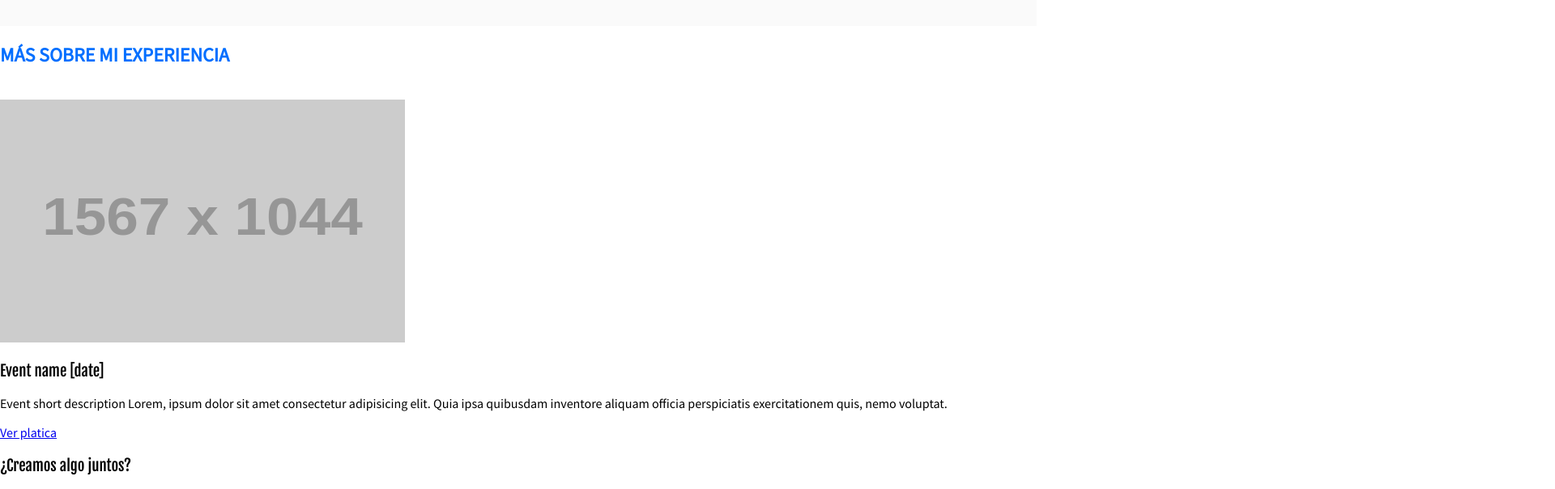
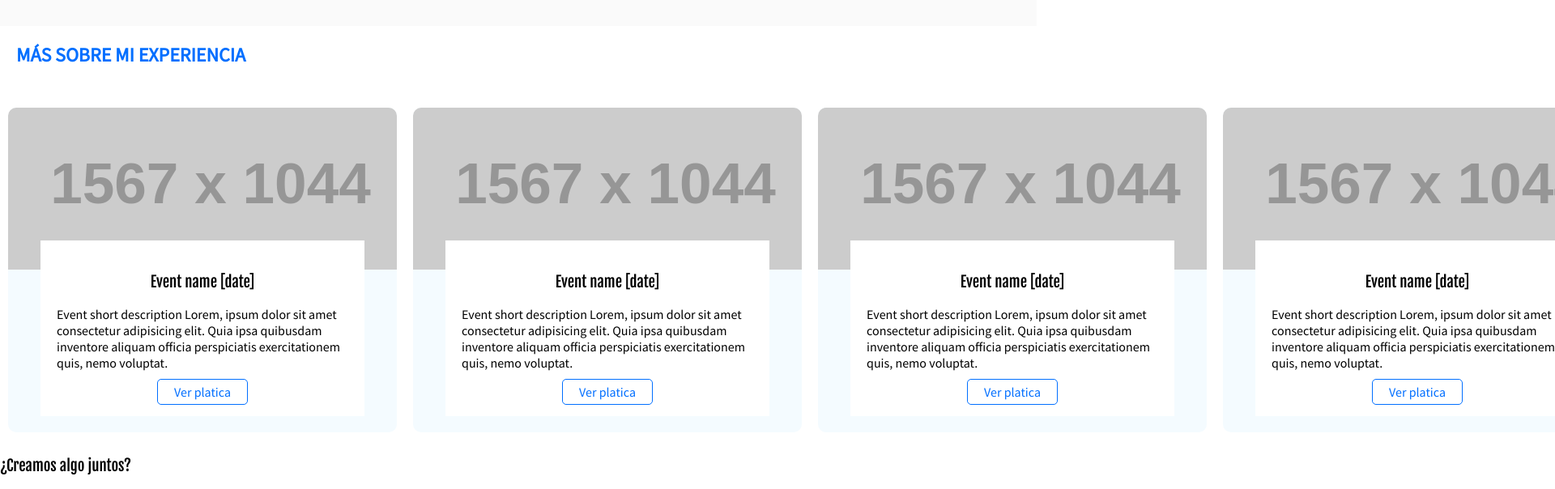
Before and after one commit to jcmexdev/desarrollo-web-online, a plain HTML site: page index.html in a window 1280 px wide. Shown: the part 1191-1795 px from the top of the page at 81% size, 1920 px wide, since content can reach past the window. Drawn offline with Linux system fonts and the light colour scheme; placeholder pictures from the web are drawn by us.

Commit message:
Estilos sección de eventos

```diff
--- a/estilos.css
+++ b/estilos.css
@@ -4,6 +4,7 @@
   --light-gray: #fafafa;
   --color-white: #ffffff;
   --background-color: #1b2127;
+  --background-blue: #f4fbff;
   --text-blue: #026fff;
 }
 
@@ -153,3 +154,47 @@ h2 {
   color: var(--color-white);
   text-decoration: none;
 }
+
+.event-list {
+  display: flex;
+}
+
+.event {
+  width: 480px;
+  margin: 10px;
+  border-radius: 10px;
+  overflow: hidden;
+  flex-shrink: 0;
+  background-color: var(--background-blue);
+  text-align: center;
+}
+
+.event img {
+  width: 480;
+  height: 200px;
+  object-fit: cover;
+}
+
+.event-detail {
+  margin: 20px 40px;
+  margin-top: -40px;
+  background-color: var(--color-white);
+  position: relative;
+  padding: 20px;
+}
+
+.event-description {
+  text-align: left;
+}
+
+.event-url {
+  border: 1px solid;
+  padding: 5px 20px;
+  text-decoration: none;
+  color: var(--text-blue);
+  border-radius: 5px;
+}
+
+.event-list-title {
+  margin-left: 20px;
+}
--- a/index.html
+++ b/index.html
@@ -99,8 +99,8 @@
         </figure>
       </article>
     </section>
-    <section id="events" class="events">
-      <h2>Más sobre mi experiencia</h2>
+    <h2 class="event-list-title">Más sobre mi experiencia</h2>
+    <section id="events" class="event-list">
       <article class="event">
         <figure class="event-imageContainer">
           <img
@@ -111,6 +111,7 @@
             height="300"
           />
         </figure>
+        <div class="event-detail">
           <h3 class="event-title">Event name [date]</h3>
           <p class="event-description">
             Event short description Lorem, ipsum dolor sit amet consectetur
@@ -123,8 +124,88 @@
             target="_blank"
             >Ver platica</a
           >
+        </div>
+      </article>
+
+      <article class="event">
+        <figure class="event-imageContainer">
+          <img
+            class="event-image"
+            src="https://via.placeholder.com/1567x1044"
+            alt="Event name"
+            width="500"
+            height="300"
+          />
+        </figure>
+        <div class="event-detail">
+          <h3 class="event-title">Event name [date]</h3>
+          <p class="event-description">
+            Event short description Lorem, ipsum dolor sit amet consectetur
+            adipisicing elit. Quia ipsa quibusdam inventore aliquam officia
+            perspiciatis exercitationem quis, nemo voluptat.
+          </p>
+          <a
+            class="event-url"
+            href="http://commondatastorage.googleapis.com/gtv-videos-bucket/sample/BigBuckBunny.mp4"
+            target="_blank"
+            >Ver platica</a
+          >
+        </div>
+      </article>
+
+      <article class="event">
+        <figure class="event-imageContainer">
+          <img
+            class="event-image"
+            src="https://via.placeholder.com/1567x1044"
+            alt="Event name"
+            width="500"
+            height="300"
+          />
+        </figure>
+        <div class="event-detail">
+          <h3 class="event-title">Event name [date]</h3>
+          <p class="event-description">
+            Event short description Lorem, ipsum dolor sit amet consectetur
+            adipisicing elit. Quia ipsa quibusdam inventore aliquam officia
+            perspiciatis exercitationem quis, nemo voluptat.
+          </p>
+          <a
+            class="event-url"
+            href="http://commondatastorage.googleapis.com/gtv-videos-bucket/sample/BigBuckBunny.mp4"
+            target="_blank"
+            >Ver platica</a
+          >
+        </div>
+      </article>
+
+      <article class="event">
+        <figure class="event-imageContainer">
+          <img
+            class="event-image"
+            src="https://via.placeholder.com/1567x1044"
+            alt="Event name"
+            width="500"
+            height="300"
+          />
+        </figure>
+        <div class="event-detail">
+          <h3 class="event-title">Event name [date]</h3>
+          <p class="event-description">
+            Event short description Lorem, ipsum dolor sit amet consectetur
+            adipisicing elit. Quia ipsa quibusdam inventore aliquam officia
+            perspiciatis exercitationem quis, nemo voluptat.
+          </p>
+          <a
+            class="event-url"
+            href="http://commondatastorage.googleapis.com/gtv-videos-bucket/sample/BigBuckBunny.mp4"
+            target="_blank"
+            >Ver platica</a
+          >
+        </div>
       </article>
     </section>
+
     <section id="work-together" class="contact">
       <form action="/suscripcion/" class="form-email">
         <h3>¿Creamos algo juntos?</h3>
```
Lines whose indentation alone changed are shown as unchanged.
